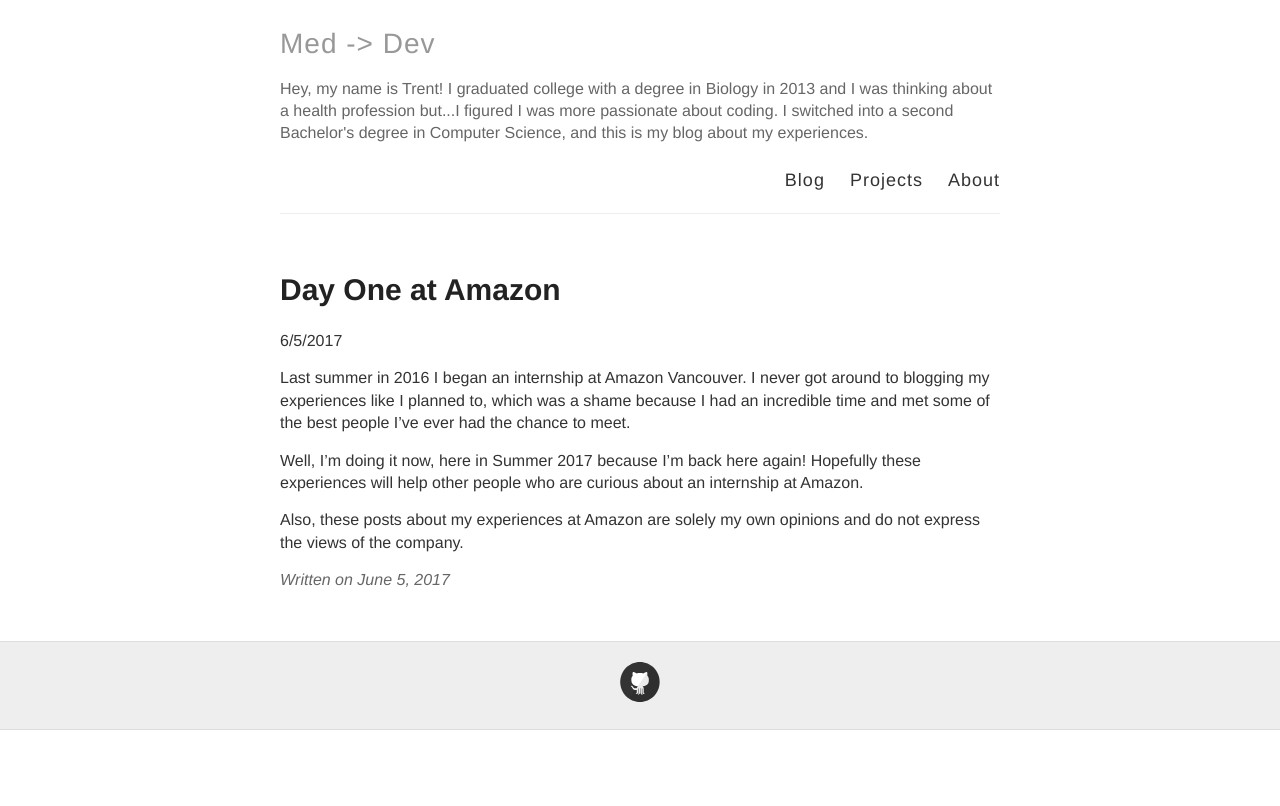
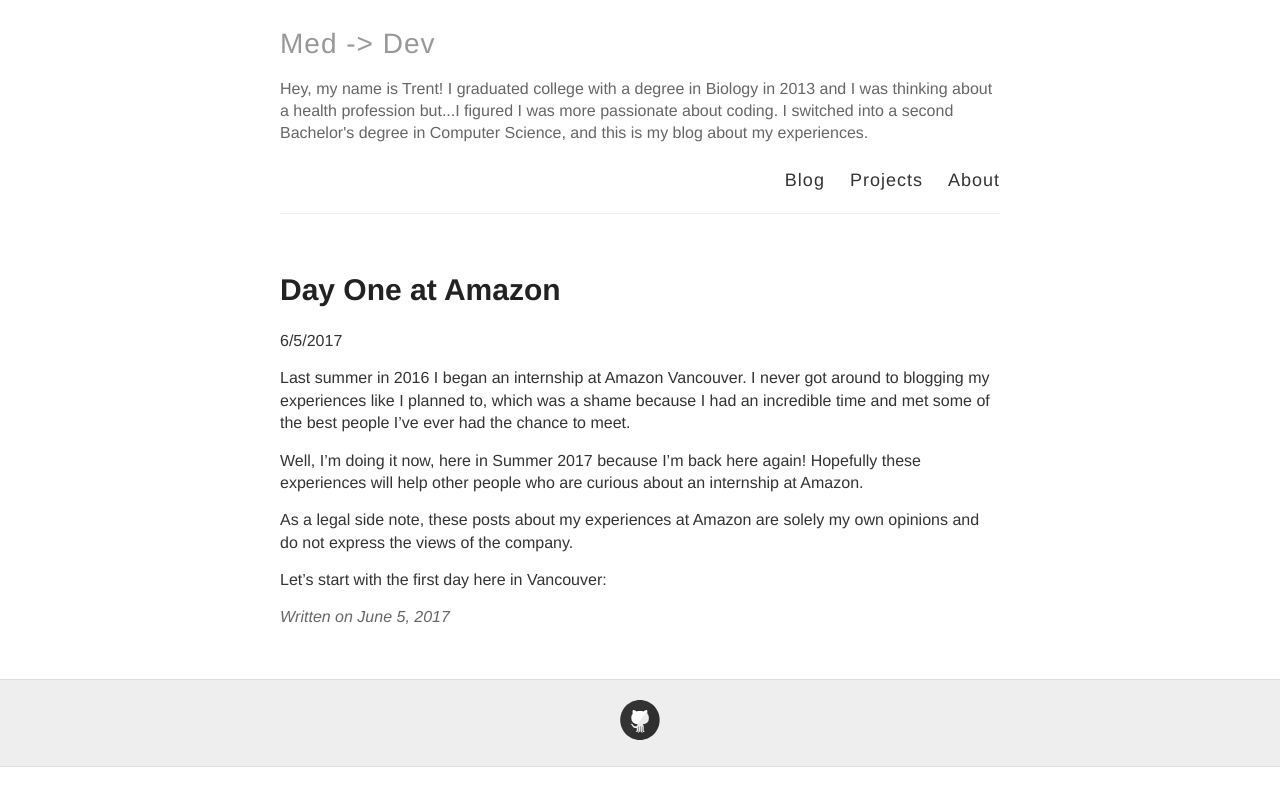
Before and after one commit to trentyou/trentyou.github.io, a Jekyll site: the page built from _posts/2017-6-5-Day One at Amazon.md, in a window 1280 px wide. Shown: the top 806 px of the page. Built offline with Jekyll 4.4.1, drawn with Linux system fonts in a browser that asks for light colours.

Commit message:
Updated 2017-6-5-Day One at Amazon.md

```diff
--- a/_posts/2017-6-5-Day One at Amazon.md
+++ b/_posts/2017-6-5-Day One at Amazon.md
@@ -11,4 +11,6 @@
 
 Well, I'm doing it now, here in Summer 2017 because I'm back here again! Hopefully these experiences will help other people who are curious about an internship at Amazon.
 
-Also, these posts about my experiences at Amazon are solely my own opinions and do not express the views of the company.
+As a legal side note, these posts about my experiences at Amazon are solely my own opinions and do not express the views of the company.
+
+Let's start with the first day here in Vancouver:
```
